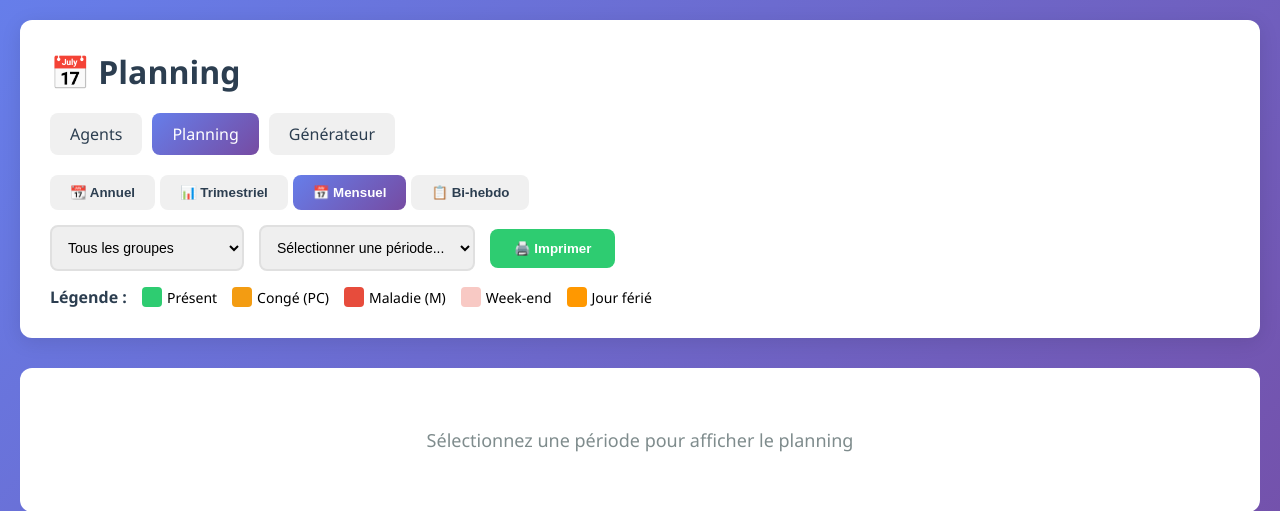
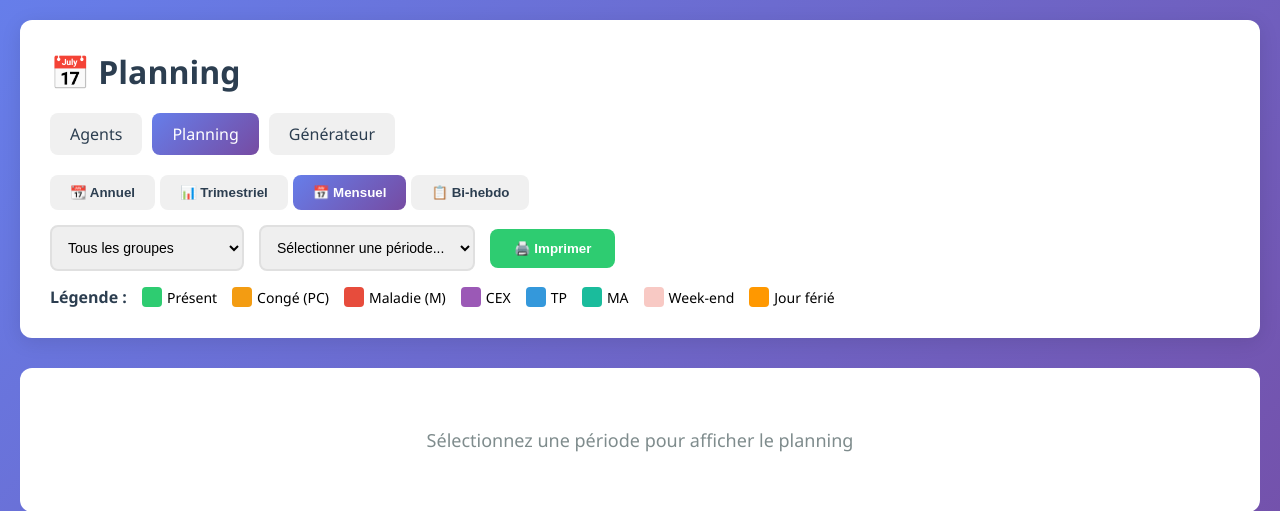
Before and after one commit to lamiedepain/st88, a Flask app: page /planning in a window 1280 px wide. Shown: the top 511 px of the page. Run offline with Flask 3, Linux system fonts and the light colour scheme.

Commit message:
Ajout statuts CEX, TP, MA avec couleurs dans légende et toutes vues

```diff
--- a/templates/planning.html
+++ b/templates/planning.html
@@ -379,7 +379,20 @@
                     <span style="font-size: 14px;">Maladie (M)</span>
                 </div>
                 <div style="display: flex; align-items: center; gap: 5px;">
-                    <div style="width: 20px; height: 20px; background: #e74c3c; opacity: 0.3; border-radius: 4px;"></div>
+                    <div style="width: 20px; height: 20px; background: #9b59b6; border-radius: 4px;"></div>
+                    <span style="font-size: 14px;">CEX</span>
+                </div>
+                <div style="display: flex; align-items: center; gap: 5px;">
+                    <div style="width: 20px; height: 20px; background: #3498db; border-radius: 4px;"></div>
+                    <span style="font-size: 14px;">TP</span>
+                </div>
+                <div style="display: flex; align-items: center; gap: 5px;">
+                    <div style="width: 20px; height: 20px; background: #1abc9c; border-radius: 4px;"></div>
+                    <span style="font-size: 14px;">MA</span>
+                </div>
+                <div style="display: flex; align-items: center; gap: 5px;">
+                    <div style="width: 20px; height: 20px; background: #e74c3c; opacity: 0.3; border-radius: 4px;">
+                    </div>
                     <span style="font-size: 14px;">Week-end</span>
                 </div>
                 <div style="display: flex; align-items: center; gap: 5px;">
@@ -707,6 +720,12 @@
                     } else if (status === 'M') {
                         cellClass += ' absent';
                         cellStyle = 'background: #e74c3c; color: white; font-weight: bold;';
+                    } else if (status === 'CEX') {
+                        cellStyle = 'background: #9b59b6; color: white; font-weight: bold;';
+                    } else if (status === 'TP') {
+                        cellStyle = 'background: #3498db; color: white; font-weight: bold;';
+                    } else if (status === 'MA') {
+                        cellStyle = 'background: #1abc9c; color: white; font-weight: bold;';
                     } else if (status === 'Présent') {
                         cellStyle = 'background: #2ecc71; color: white; font-weight: bold;';
                         // Ajouter les badges si l'agent est présent
@@ -873,6 +892,15 @@
                             cellContent = status;
                         } else if (status === 'M') {
                             cellStyle = 'background: #e74c3c; color: white; font-weight: bold;';
+                            cellContent = status;
+                        } else if (status === 'CEX') {
+                            cellStyle = 'background: #9b59b6; color: white; font-weight: bold;';
+                            cellContent = status;
+                        } else if (status === 'TP') {
+                            cellStyle = 'background: #3498db; color: white; font-weight: bold;';
+                            cellContent = status;
+                        } else if (status === 'MA') {
+                            cellStyle = 'background: #1abc9c; color: white; font-weight: bold;';
                             cellContent = status;
                         } else if (isWeekend) {
                             cellStyle = 'background: #e74c3c44;';
@@ -1059,10 +1087,18 @@
                         }
                     } else if (status === 'PC') {
                         cellClass += ' conge';
+                        cellStyle = 'background: #f39c12; color: white; font-weight: bold;';
                     } else if (status === 'M') {
                         cellClass += ' absent';
+                        cellStyle = 'background: #e74c3c; color: white; font-weight: bold;';
+                    } else if (status === 'CEX') {
+                        cellStyle = 'background: #9b59b6; color: white; font-weight: bold;';
+                    } else if (status === 'TP') {
+                        cellStyle = 'background: #3498db; color: white; font-weight: bold;';
+                    } else if (status === 'MA') {
+                        cellStyle = 'background: #1abc9c; color: white; font-weight: bold;';
                     } else if (status === 'Présent') {
-                        cellStyle = 'background: #d4edda; color: #155724;';
+                        cellStyle = 'background: #2ecc71; color: white; font-weight: bold;';
                     }
 
                     html += `<td class="${cellClass}" style="${cellStyle}">${cellContent}</td>`;
```
